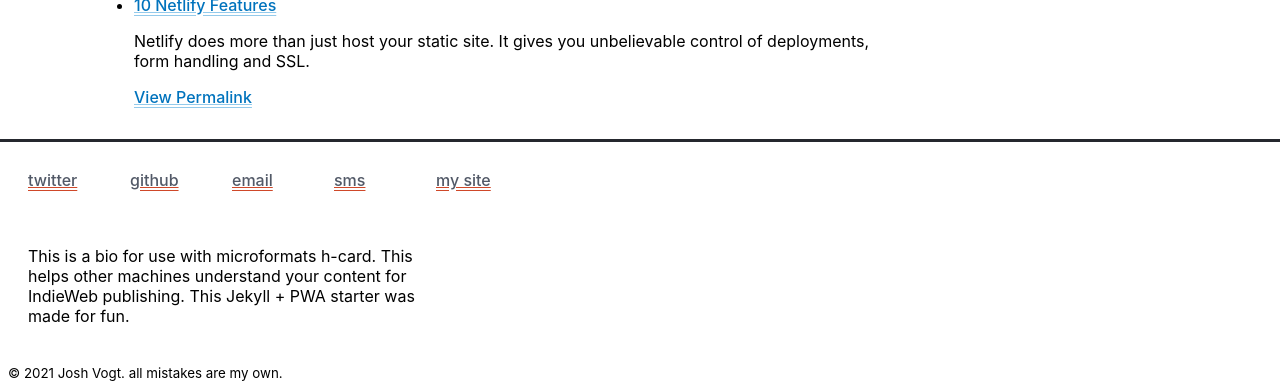
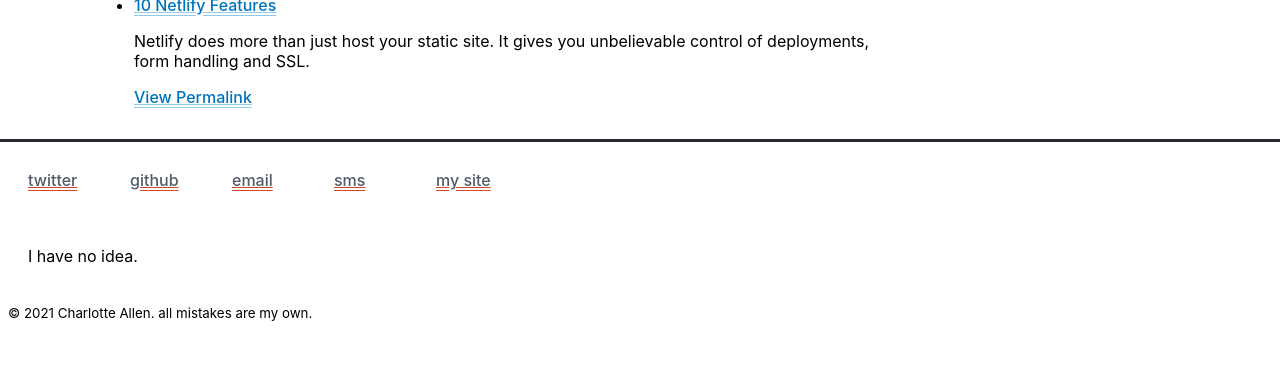
Before and after one commit to CharlieRoseMarie/personal_site, a Jekyll site: the page built from pages/index.html, in a window 1280 px wide, cut to the strip 924-1306 px from the top of the page. Built offline with Jekyll 4.4.1, drawn with Linux system fonts in a browser that asks for light colours; a script that is not in the unit is left out; after the commit the page ends 1246 px from its top, so only the background shows below that.

Commit message:
Update about.yml

```diff
--- a/_data/about.yml
+++ b/_data/about.yml
@@ -1,5 +1,3 @@
-name: Josh Vogt
+name: Charlotte Allen
 bio: >-
-  This is a bio for use with microformats h-card. This helps other machines
-  understand your content for IndieWeb publishing. This Jekyll + PWA starter was made
-  for fun.
+  I have no idea.
```
